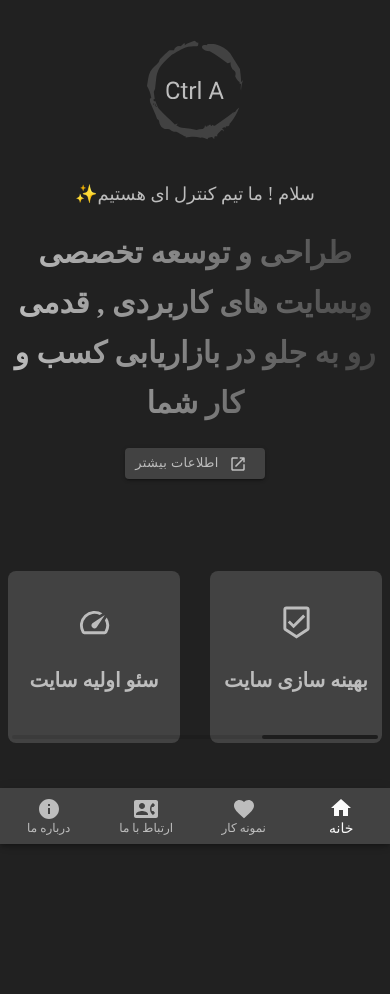
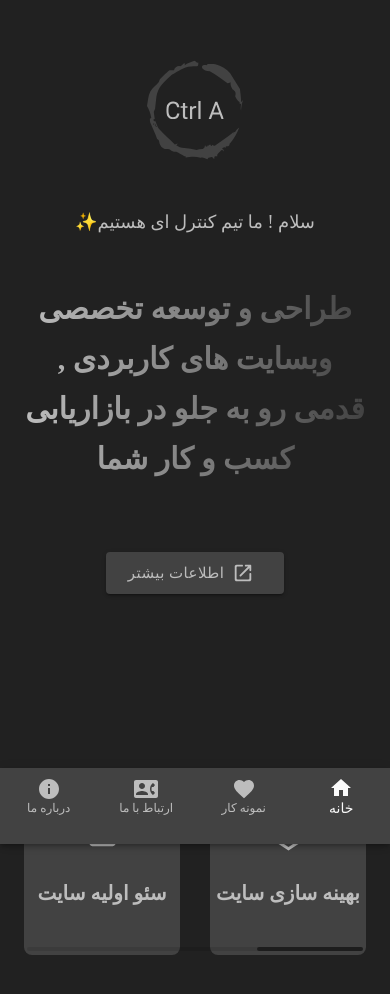
Before and after one commit to KavehAs/portfolio-ctrla, a React (Vite) app: page / in a window 390 px wide. Shown: the top 994 px of the page. Before the commit the page ends 844 px from the top, so only its background shows below. Built offline with nearby package versions, Linux system fonts and the light colour scheme.

Commit message:
[style]: improvement with introductionSection (screen height) - increase mobile menu height

```diff
--- a/src/App.tsx
+++ b/src/App.tsx
@@ -10,7 +10,7 @@ import { Container } from "@mui/material"
 
 function App() {
   return (
-    <Container maxWidth={"lg"} className="px-0 sm:px-10">
+    <Container maxWidth={"xl"} className="px-4 sm:px-10">
       <Layout>
         <Routes>
           <Route path="/" element={ <Home />} />
--- a/src/Components/FeaturesSlider.tsx
+++ b/src/Components/FeaturesSlider.tsx
@@ -57,7 +57,7 @@ export default function Slider() {
   ])
 
   return (
-    <div className='h-auto  mt-11 mb-20'>
+    <div className='h-auto mb-20'>
       <Swiper
         slidesPerView={2}
         breakpoints={{
@@ -76,7 +76,7 @@ export default function Slider() {
       >
 
         {features.map((feature, index) => <SwiperSlide key={index}
-          className='mt-12 bg-backDark pt-3 rounded-lg h-40 flex flex-col justify-center items-center text-greyText
+          className=' bg-backDark text-center pt-3 rounded-lg h-40 flex flex-col justify-center items-center text-greyText
           text-xl sm:text-2xl '>
           <feature.logo fontSize='large'/>
           <h4>{feature.content}</h4>
--- a/src/Components/Introduction.tsx
+++ b/src/Components/Introduction.tsx
@@ -1,19 +1,23 @@
-import React from 'react'
 import { Link } from 'react-router-dom'
 import Button from '@mui/material/Button'
+import logo from '../assets/logo.svg'
 import OpenInNewRoundedIcon from '@mui/icons-material/OpenInNewRounded';
 
 export default function Introduction() {
   return (
-    <div className='mt-6 flex-col items-center flex'>
-      <span className='text-greyText text-center block text-lg sm:text-xl'>سلام ! ما تیم کنترل ای هستیم{'\u2728'}</span>
+    <div className='mt-6 flex-col items-center flex h-[89vh]'>
+      <Link className='no-underline' to={'/'}>
+        <img src={logo} alt="logo" className='w-24 md:w-28 p-2 mt-4 ' />
+      </Link>
 
-      <h1 className='text-greyText text-center max-w-lg mx-auto text-3xl sm:text-4xl  leading-[50px] md:leading-[60px] font-bold bg-gradient-to-r from-greyText to-lightBlack bg-clip-text text-fill-transparent'>
+      <span className='mt-8 sm:mt-0 text-greyText text-center block text-lg sm:text-xl'>سلام ! ما تیم کنترل ای هستیم{'\u2728'}</span>
+
+      <h1 className='mt-12 sm:mt-4 text-greyText text-center max-w-lg mx-auto text-3xl sm:text-4xl  leading-[50px] md:leading-[60px] font-bold bg-gradient-to-r from-greyText to-lightBlack bg-clip-text text-fill-transparent'>
         طراحی و توسعه تخصصی وبسایت های کاربردی , قدمی رو به جلو در بازاریابی کسب و کار شما
       </h1>
 
       <Link to={"/about"}>
-        <Button variant="contained" size='small' startIcon={<OpenInNewRoundedIcon className='ml-3'/>} className='bg-lightBlack text-greyText border-greyText hover:border-lightText md:text-lg'>اطلاعات بیشتر</Button>
+        <Button variant="contained" size='large' startIcon={<OpenInNewRoundedIcon className='ml-3' />} className='bg-lightBlack text-greyText border-greyText hover:border-lightText md:text-lg mt-12 sm:mt-0'>اطلاعات بیشتر</Button>
       </Link>
     </div>
   )
--- a/src/Components/layout/Header.tsx
+++ b/src/Components/layout/Header.tsx
@@ -1,5 +1,4 @@
 import { Link } from 'react-router-dom'
-import logo from '../../assets/logo.svg'
 
 export default function Header() {
     return (
@@ -31,10 +30,6 @@ export default function Header() {
                 </li>
             </ul>
 
-            <Link className='no-underline' to={'/'}>
-            {/* <h1 className='text-greyText text-3xl sm:text-4xl md:text-5xl'>Ctrl A</h1> */}
-            <img src={logo} alt="logo" className='w-24 md:w-28 p-2 mt-5 md:mt-10 ' />
-            </Link>
         </div>
     )
 }
--- a/src/Components/layout/MobileMenu.tsx
+++ b/src/Components/layout/MobileMenu.tsx
@@ -18,7 +18,7 @@ export default function MobileMenu() {
     const navigate = useNavigate();
 
     return (
-        <AppBar className='fixed top-auto bottom-0 block sm:hidden'>
+        <AppBar className='fixed top-auto bottom-0 block bg-lightBlack sm:hidden h-[9vh]'>
             <Toolbar className='p-0 '>
                 <Box sx={{ width: 600 }} component={'div'}>
                     <BottomNavigation
```
